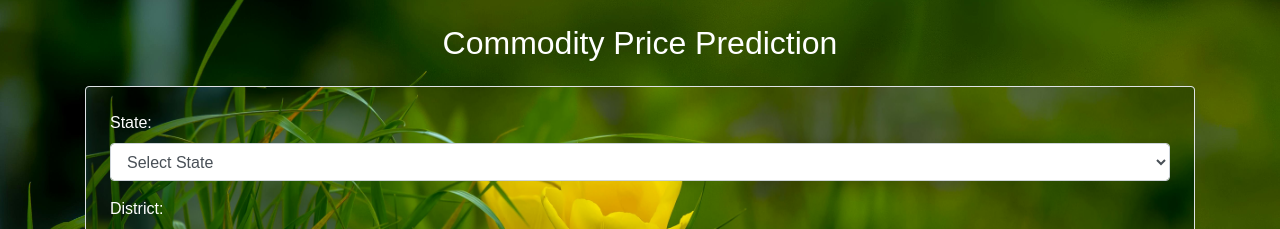
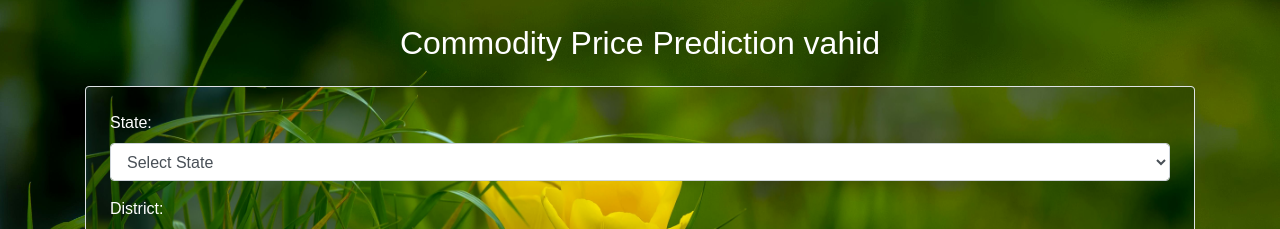
Before and after one commit to sherasiya-949/Market-Price-Predict, a Flask app: page / in a window 1280 px wide. Shown: the part 56-285 px from the top of the page. Run offline with Flask 3, Linux system fonts and the light colour scheme; some libraries are stand-ins or nearby versions.

Commit message:
second commit

```diff
--- a/templates/index.html
+++ b/templates/index.html
@@ -146,7 +146,7 @@ async function predictPrice() {
 </nav>
 
     <div class="container">
-        <h2 class="text-center mb-4 text-white">Commodity Price Prediction</h2>
+        <h2 class="text-center mb-4 text-white">Commodity Price Prediction vahid</h2>
 
         <!-- ✅ Form Section -->
         <form onsubmit="fetchData(); return false;" class="border p-4 rounded shadow-sm bg-light">
```
